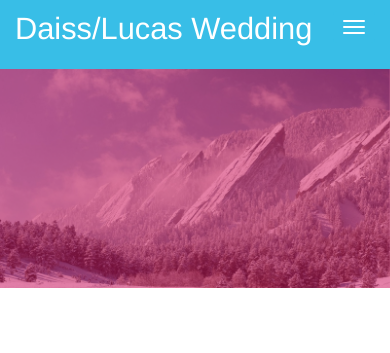
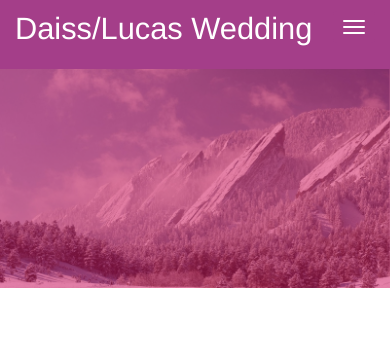
Before and after one commit to ralucas/wedding-site, a website: page index.html in a window 390 px wide. Shown: the top 353 px of the page. Drawn offline with Linux system fonts and the light colour scheme.

Commit message:
fix responsive styles

```diff
--- a/css/styles.css
+++ b/css/styles.css
@@ -329,15 +329,17 @@ margin-bottom: 30px;
 	background: transparent;
 }
 .navbar-inverse .navbar-toggle {
-	background-color: #A43E89;
-	background: #38BEE7;  border: 0;
+  background-color: #A43E89;
+	/*background: #38BEE7;  */
+  border: 0;
 }
 .navbar-inverse .navbar-toggle .icon-bar {
-/*background-color: #A43E89;*/
+  background-color: #fff;
 ;
 }
 .navbar-inverse .navbar-toggle:hover, .navbar-inverse .navbar-toggle:focus {
-	background: #38BEE7;
+	/*background: #38BEE7;
+*/
 	border: 0;
 }
 .navbar-inverse .navbar-nav > li > a:hover, .navbar-inverse .navbar-nav > li > a:focus {
@@ -1212,7 +1214,7 @@ width: 100%;
 
 @media (max-width: 480px) {
 .header{
-background: #38BEE7;
+background: #A43E89;
 }
 .banner-container {
 	background-size: contain;
```
